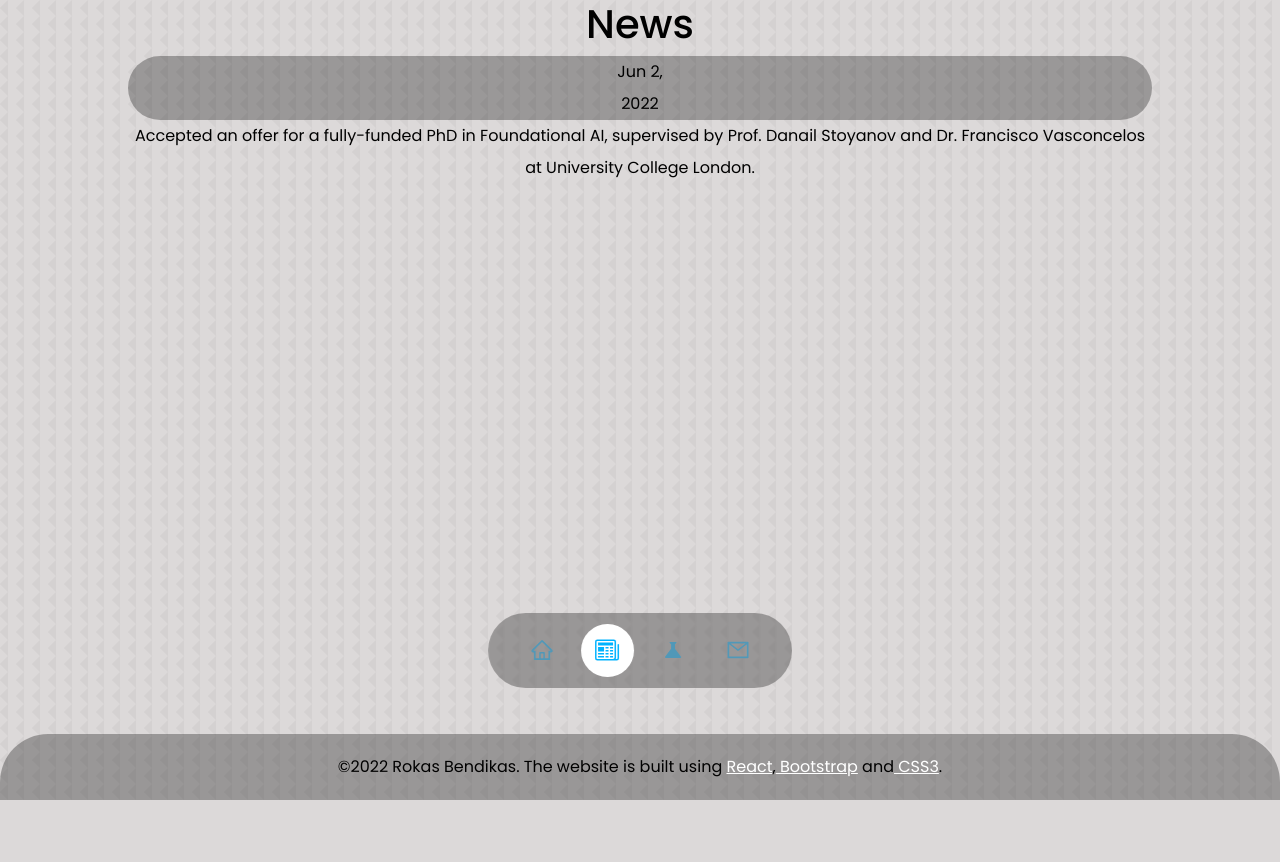
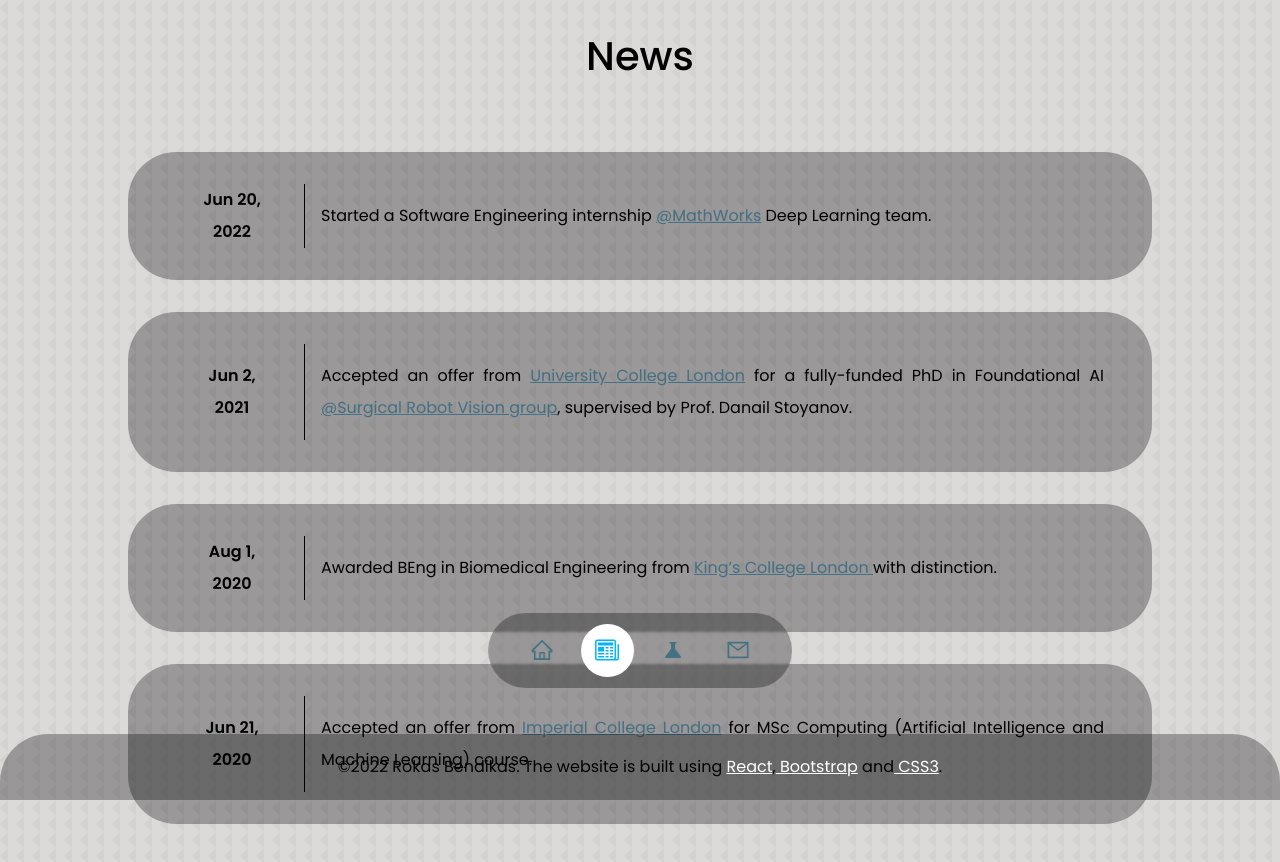
Before and after one commit to rokas-bendikas/new-personal-website, a React (Create React App) app: page /news in a window 1280 px wide. Shown: the top 862 px of the page. Before the commit the page ends 800 px from the top, so only its background shows below. Built offline with nearby package versions, Linux system fonts and the light colour scheme.

Commit message:
Added News section, some minor fixes

```diff
--- a/src/components/alert/Alert.jsx
+++ b/src/components/alert/Alert.jsx
@@ -3,14 +3,32 @@ import React from 'react'
 import "./Alert.css"
 
 function BottomAlert() {
-  return (
+
+  let width = window.innerWidth;
+  let MyAlert;
+
+  console.log(width)
+
+  if (width > 650) {
+    MyAlert = (
       <div id="bottom-alert">
         <div className="alert alert-custom">
             ©2022 Rokas Bendikas. The website is built using <a href="https://reactjs.org/" target="_black">React</a>,
             <a href="https://getbootstrap.com/" target="_black"> Bootstrap</a> and
             <a href="https://www.w3schools.com/css/" target="_black"> CSS3</a>.
         </div>
+    </div>);
+  } else {
+    MyAlert = (
+      <div id="bottom-alert">
+        <div className="alert alert-custom">
+            ©2022 Rokas Bendikas.
         </div>
+    </div>);
+  }
+
+  return (
+    MyAlert
   )
 }
 
--- a/src/components/news/News.css
+++ b/src/components/news/News.css
@@ -1,14 +1,43 @@
-.news-item{
-    padding: 0 !important;
-    grid-template-columns: 20% 80%;
+#news-title{
+    grid-template-columns: 1fr;
+    padding: 2rem;
+}
+
+#news-item{
+    grid-template-columns: 15% 1px auto;
     background: var(--color-navbar-background);
     border-radius: 3rem;
+    padding: 2rem;
+    margin: 2rem 0;
+    transition: var(--transition);
 }
 
-.news-date{
-    padding: 1 !important;
+#news-item:hover{
+    background: var(--color-navbar-background-hover);
 }
 
-.news-content{
-    padding: 1 !important;
+#news-item #news-date{
+    display: flex;
+    align-items: center;
+    justify-content: center;
+    font-weight: bold;
+    height: 100%;
 }
+
+#news-item #news-content{
+    text-align: justify;
+    padding: 1rem;
+}
+
+#news-separator{
+    height: 100%;
+    width: 1px;
+    background: black;
+}
+
+/* =================== MEDIA QUERIES (SMALL DEVICES) ==================== */
+@media screen and (max-width: 600px) {
+    #news-item{
+      padding: 1rem;
+    }
+  }
--- a/src/components/news/News.jsx
+++ b/src/components/news/News.jsx
@@ -3,28 +3,93 @@ import "./News.css"
 const News = (props) => {
     return(
         <div className="section-container">
-            <div className="container-row">
+
+            <div id="news-title" className="container-row">
                 <div className="container-column">
                     <h1>News</h1>
                 </div>
             </div>
-            <div className="container-row">
+
+            <div id="news-item" className="container-row">
                 <div className="container-column">
-                    <div className="news-item">
-                        <div className="news-date">
-                            Jun 2,
+                    <div id="news-date">
+                        Jun 20,
                         <br />
                         2022
                     </div>
                 </div>
 
+                <div id="news-separator" className="container-column">
+
+                </div>
+
                 <div className="container-column">
-                    <div className="news-content">
-                        Accepted an offer for a fully-funded PhD in Foundational AI, supervised by Prof. Danail Stoyanov and Dr. Francisco Vasconcelos at University College London.
+                    <div id="news-content">
+                        Started a Software Engineering internship <a href="https://uk.mathworks.com/" target="_blank" rel="noreferrer">@MathWorks</a> Deep Learning team.
                     </div>
                 </div>
             </div>
+
+            <div id="news-item" className="container-row">
+                <div className="container-column">
+                    <div id="news-date">
+                        Jun 2,
+                        <br />
+                        2021
                     </div>
+                </div>
+
+                <div id="news-separator" className="container-column">
+
+                </div>
+
+                <div className="container-column">
+                    <div id="news-content">
+                        Accepted an offer from <a href="https://www.ucl.ac.uk/" target="_blank" rel="noreferrer">University College London</a> for a fully-funded PhD in Foundational AI <a href="https://www.ucl.ac.uk/surgical-robot-vision/surgical-robot-vision" target="_blank" rel="noreferrer">@Surgical Robot Vision group</a>, supervised by Prof. Danail Stoyanov.
+                    </div>
+                </div>
+            </div>
+
+            <div id="news-item" className="container-row">
+                <div className="container-column">
+                    <div id="news-date">
+                        Aug 1,
+                        <br />
+                        2020
+                    </div>
+                </div>
+
+                <div id="news-separator" className="container-column">
+
+                </div>
+
+                <div className="container-column">
+                    <div id="news-content">
+                        Awarded BEng in Biomedical Engineering from <a href="https://www.kcl.ac.uk/" target="_blank" rel="noreferrer">King’s College London </a> with distinction.
+                    </div>
+                </div>
+            </div>
+
+            <div id="news-item" className="container-row">
+                <div className="container-column">
+                    <div id="news-date">
+                        Jun 21,
+                        <br />
+                        2020
+                    </div>
+                </div>
+
+                <div id="news-separator" className="container-column">
+
+                </div>
+
+                <div className="container-column">
+                    <div id="news-content">
+                        Accepted an offer from <a href="https://www.imperial.ac.uk/" target="_blank" rel="noreferrer">Imperial College London</a> for MSc Computing (Artificial Intelligence and Machine Learning) course.
+                    </div>
+                </div>
+            </div>
+
         </div>
     );
 }
--- a/src/index.css
+++ b/src/index.css
@@ -10,7 +10,7 @@
 :root {
   --color-bg: rgba(220, 217, 217, 1);
   --color-text-primary: black;
-  --color-hyperlink: rgb(80,152,184);
+  --color-hyperlink: rgb(67, 112, 131);
   --color-hyperlink-active: rgb(0, 179, 255);
   --color-navbar-background: rgba(0,0,0,0.3);
   --color-navbar-background-hover: rgba(0,0,0,0.2);
```
Lines whose indentation alone changed are shown as unchanged.
